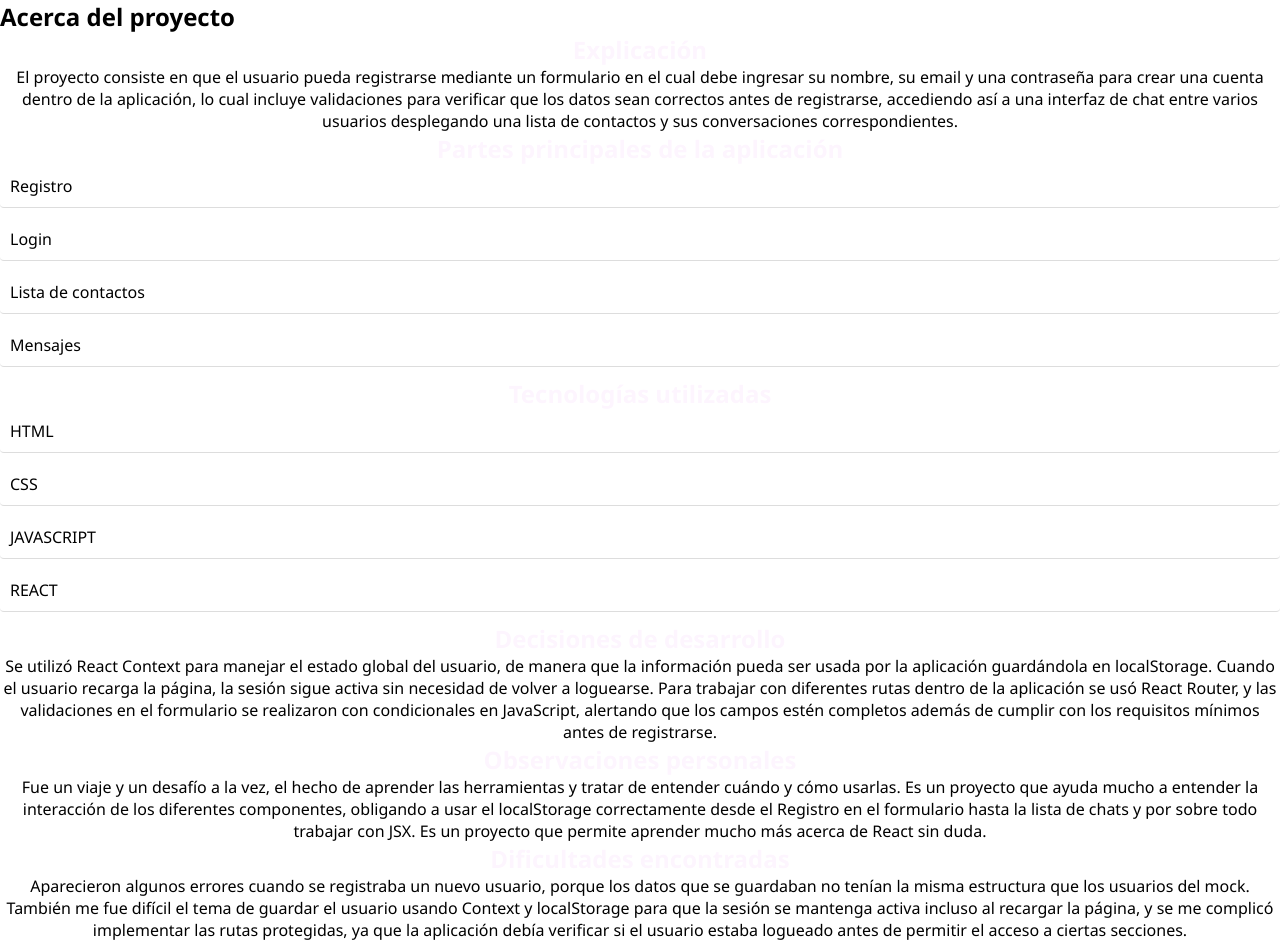
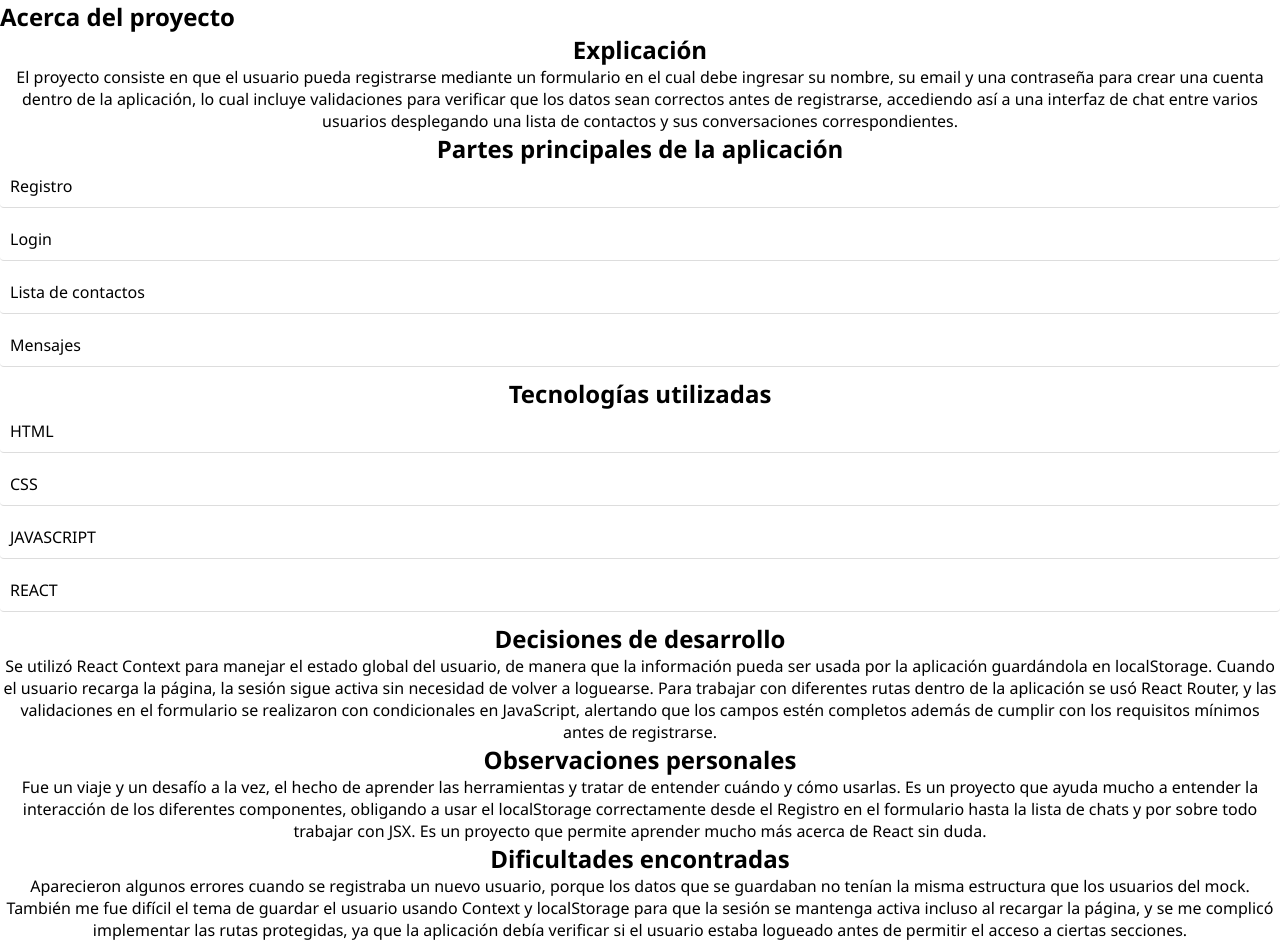
Before and after one commit to lucas-pensotti/tp-final-999200928, a React (Vite) app: page /acerca in a window 1280 px wide. Built offline with nearby package versions, Linux system fonts and the light colour scheme.

Commit message:
feat:agregué el link de la página pública /acerca en Login

```diff
--- a/src/styles/main.css
+++ b/src/styles/main.css
@@ -269,6 +269,29 @@ p {
   text-align: center;
 }
 
+.registrate-aqui {
+  text-decoration: none;
+  font-weight: bold;
+  text-transform: uppercase;
+  font-size: 16px;
+}
+
+.registrate-aqui:hover {
+  color: white;
+  background-color: var(--violet-100);
+  border-radius: 5px;
+  padding: 2px;
+}
+
+.acerca-del-proyecto {
+  text-decoration: none;
+  color: blue;
+}
+
+.sub-acerca {
+  color: black;
+}
+
 @media (max-width: 880px) {
   aside {
     display: none;
--- a/src/views/Acerca.jsx
+++ b/src/views/Acerca.jsx
@@ -3,12 +3,12 @@ const Acerca = () => {
     <section className= "acerca">
         <h1>Acerca del proyecto</h1>
 
-        <h2>Explicación</h2>
+        <h2 className="sub-acerca">Explicación</h2>
         <p>
             El proyecto consiste en que el usuario pueda registrarse mediante un formulario en el cual debe ingresar su nombre, su email y una contraseña para crear una cuenta dentro de la aplicación, lo cual incluye validaciones para verificar que los datos sean correctos antes de registrarse, accediendo así a una interfaz de chat entre varios usuarios desplegando una lista de contactos y sus conversaciones correspondientes.
         </p>
 
-        <h2>Partes principales de la aplicación</h2>
+        <h2 className="sub-acerca">Partes principales de la aplicación</h2>
         <ul>
             <li>Registro</li>
             <li>Login</li>
@@ -16,7 +16,7 @@ const Acerca = () => {
             <li>Mensajes</li>
         </ul>
 
-        <h2>Tecnologías utilizadas</h2>
+        <h2 className="sub-acerca">Tecnologías utilizadas</h2>
         <ul>
             <li>HTML</li>
             <li>CSS</li>
@@ -24,18 +24,18 @@ const Acerca = () => {
             <li>REACT</li>
         </ul>
 
-        <h2>Decisiones de desarrollo</h2>
+        <h2 className="sub-acerca">Decisiones de desarrollo</h2>
         <p>
             Se utilizó React Context para manejar el estado global del usuario, de manera que la información pueda ser usada por la aplicación guardándola en localStorage. Cuando el usuario recarga la página, la sesión sigue activa sin necesidad de volver a loguearse.
             Para trabajar con diferentes rutas dentro de la aplicación se usó React Router, y las validaciones en el formulario se realizaron con condicionales en JavaScript, alertando que los campos estén completos además de cumplir con los requisitos mínimos antes de registrarse.
         </p>
 
-        <h2>Observaciones personales</h2>
+        <h2 className="sub-acerca">Observaciones personales</h2>
         <p>
             Fue un viaje y un desafío a la vez, el hecho de aprender las herramientas y tratar de entender cuándo y cómo usarlas. Es un proyecto que ayuda mucho a entender la interacción de los diferentes componentes, obligando a usar el localStorage correctamente desde el Registro en el formulario hasta la lista de chats y por sobre todo trabajar con JSX. Es un proyecto que permite aprender mucho más acerca de React sin duda.
         </p>
 
-        <h2>Dificultades encontradas</h2>
+        <h2 className="sub-acerca">Dificultades encontradas</h2>
         <p>
             Aparecieron algunos errores cuando se registraba un nuevo usuario, porque los datos que se guardaban no tenían la misma estructura que los usuarios del mock.
             También me fue difícil el tema de guardar el usuario usando Context y localStorage para que la sesión se mantenga activa incluso al recargar la página, y se me complicó implementar las rutas protegidas, ya que la aplicación debía verificar si el usuario estaba logueado antes de permitir el acceso a ciertas secciones.
--- a/src/views/Login.jsx
+++ b/src/views/Login.jsx
@@ -55,7 +55,9 @@ const Login = () => {
         <p>
           ¿No tenés una cuenta?
           <br />
-          <Link to="/Registro">Registrate aquí</Link>
+          <Link to="/Registro" className="registrate-aqui">Registrate aquí</Link>
+          <br />
+          <Link to="/Acerca" className="acerca-del-proyecto" >Acerca del proyecto</Link>
         </p>
       </form>
     </section>
```
